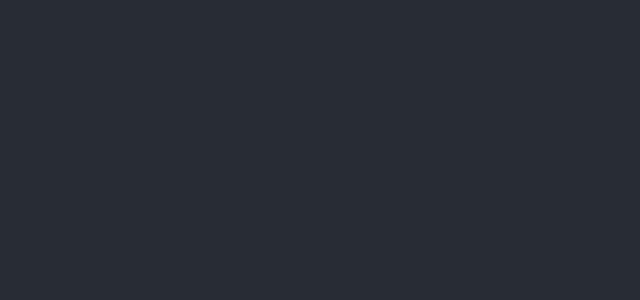
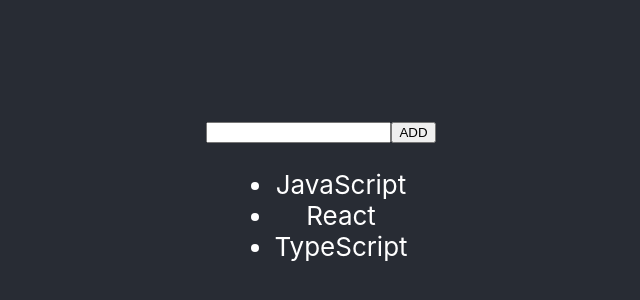
Before and after one commit to ba58ajbse/todo-redux, a React (Create React App) app: page / in a window 1280 px wide. Shown: the part 200-500 px from the top of the page, without its empty margins (319-959 px from the left). Built offline with nearby package versions, Linux system fonts and the light colour scheme.

Commit message:
コンポーネント読み込み

```diff
--- a/src/App.js
+++ b/src/App.js
@@ -1,9 +1,14 @@
+import React from 'react';
 import './App.css';
+import Form from './components/Form';
+import TodoList from './components/TodoList';
 
 const App = () => {
   return (
     <div className="App">
       <header className="App-header">
+        <Form />
+        <TodoList />
       </header>
     </div>
   );
```
